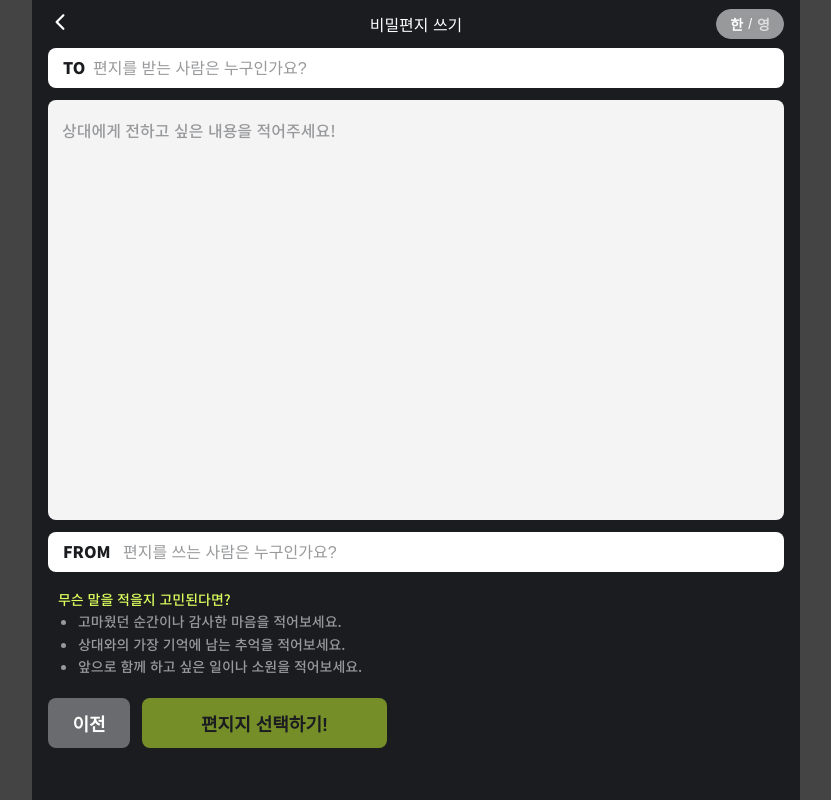
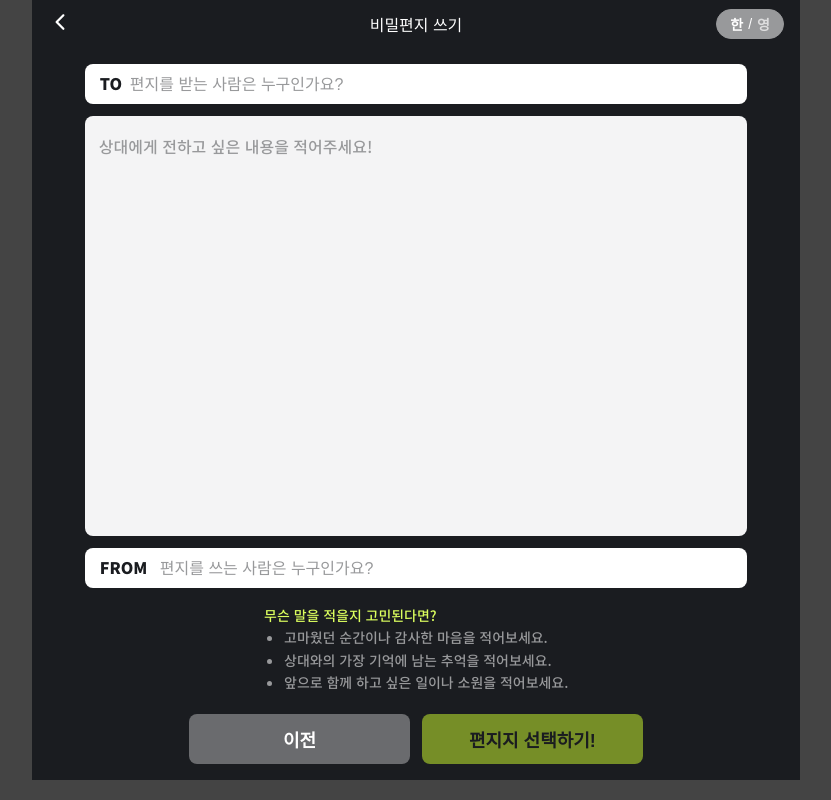
Before and after one commit to Catch-Letter/Catch-Letter-FE, a React (Vite) app: page /writeletter in a window 1280 px wide. Shown: the whole page, without its empty margins (224-1055 px from the left). Built offline with nearby package versions, Linux system fonts and the light colour scheme; no server answers.

Commit message:
feat: 미디어쿼리 적용 (#37)

```diff
--- a/src/components/letter-write/write-desc/WriteDesc.tsx
+++ b/src/components/letter-write/write-desc/WriteDesc.tsx
@@ -3,10 +3,11 @@ import { WriteDescStyle } from './WriteDesc.styles'
 interface WriteDescProps {
   title: string
   descs: string[]
+  className?: string
 }
-const WriteDesc = ({ title, descs }: WriteDescProps) => {
+const WriteDesc = ({ title, descs, className }: WriteDescProps) => {
   return (
-    <div css={WriteDescStyle}>
+    <div css={WriteDescStyle} className={className}>
       <div className='title'>{title}</div>
       <ul>
         {descs.map((item) => (
--- a/src/pages/letter-write/LetterWrite.styles.tsx
+++ b/src/pages/letter-write/LetterWrite.styles.tsx
@@ -2,13 +2,12 @@ import { colors } from '#/styles/color'
 import { css } from '@emotion/react'
 
 export const LetterWriteWrapper = css`
+  background-color: ${colors.grey[13]};
   display: flex;
   flex-direction: column;
-  height: 100%;
-  background-color: ${colors.grey[13]};
 `
 export const LetterWriteStyle = css`
-  padding: 0 16px;
+  padding: 16px;
   color: ${colors.grey[13]};
 
   .input-to,
@@ -42,12 +41,31 @@ export const LetterWriteStyle = css`
   .content {
     display: flex;
     flex-direction: column;
+    margin: 0 auto;
     gap: 12px;
   }
 
   .button-area {
     display: flex;
+    justify-content: center;
     gap: 12px;
-    margin: 20px auto 0;
+    margin-top: 20px;
+  }
+
+  @media (width>= 700px) {
+    .content {
+      width: 90%;
+    }
+
+    .button-area {
+      width: 100%;
+      button {
+        width: 30%;
+      }
+    }
+
+    .desc {
+      margin-left: 28%;
+    }
   }
 `
--- a/src/pages/letter-write/LetterWrite.tsx
+++ b/src/pages/letter-write/LetterWrite.tsx
@@ -1,11 +1,10 @@
+import React, { useState } from 'react'
+import { BackHeader } from '#/components'
+import { useLocation, useNavigate } from 'react-router'
 import { LetterWriteStyle, LetterWriteWrapper } from './LetterWrite.styles'
 import { Input, Button } from '#/shared/ui'
 import { WriteDesc, TextCard } from '#/components/letter-write'
 import { useTranslation } from 'react-i18next'
-import { BackHeader } from '#/components'
-import React, { useState } from 'react'
-import { useLocation, useNavigate } from 'react-router'
-import { BackHeader } from '#/components'
 
 const LetterWrite = () => {
   const { t } = useTranslation()
@@ -57,6 +56,7 @@ const LetterWrite = () => {
           </div>
         </div>
         <WriteDesc
+          className='desc'
           title={t('write.help')}
           descs={t('write.explain', { returnObjects: true }) as string[]}
         />
```
